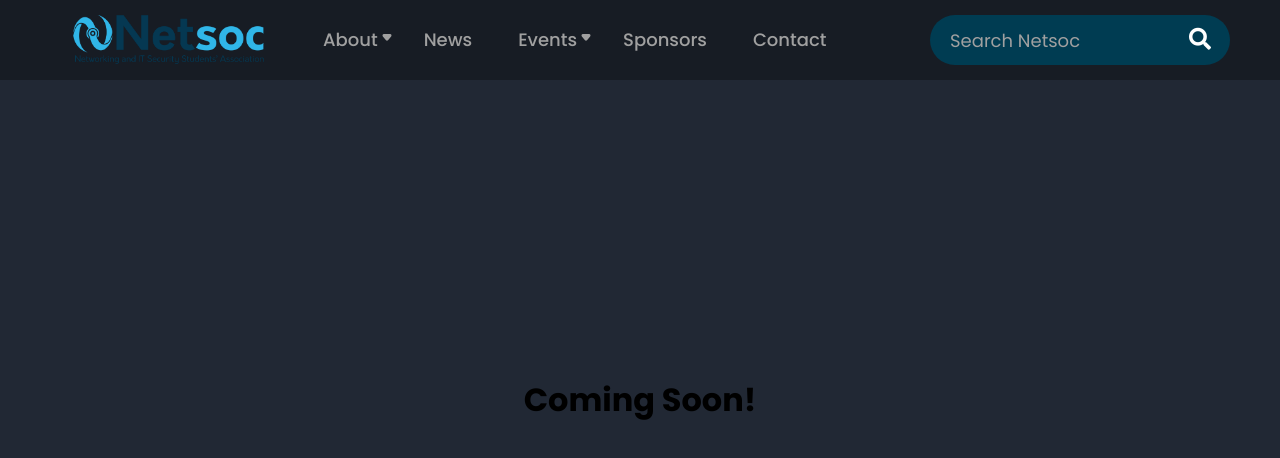
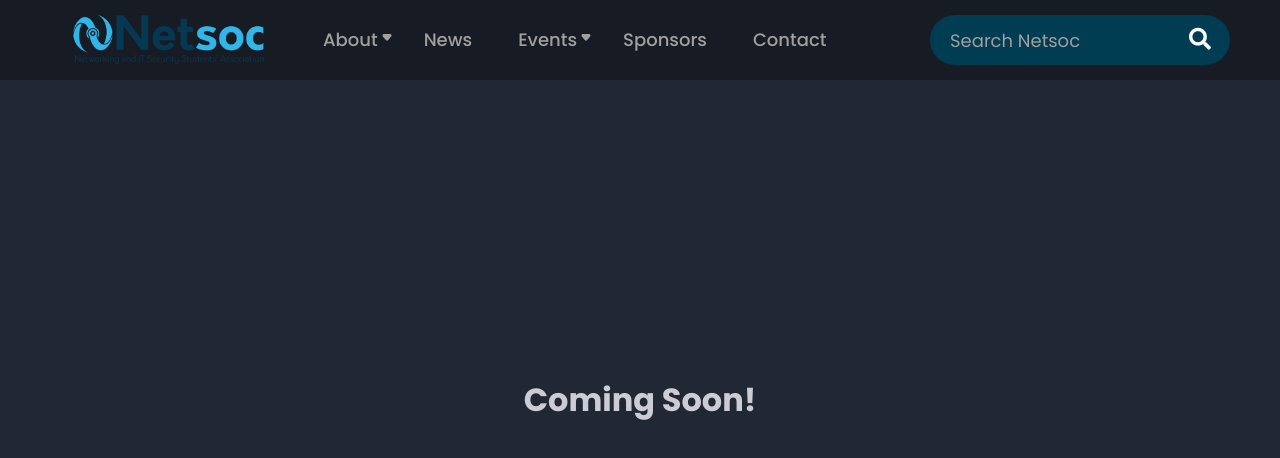
Before and after one commit to NetsocOT/netsoc.ca, a plain HTML site: page posts/index.html in a window 1280 px wide. Drawn offline with nearby package versions, Linux system fonts and the light colour scheme.

Commit message:
colour of coming soon and changed google meet link

```diff
--- a/css/events.css
+++ b/css/events.css
@@ -4,4 +4,5 @@ h1 {
   left: 50%;
   transform: translate(-50%, -50%);
   text-align: center;
+  color: #CBCCD6;
 }
--- a/css/posts.css
+++ b/css/posts.css
@@ -4,4 +4,5 @@ h1 {
   left: 50%;
   transform: translate(-50%, -50%);
   text-align: center;
+  color: #CBCCD6;
 }
--- a/css/profile.css
+++ b/css/profile.css
@@ -4,4 +4,5 @@ h1 {
   left: 50%;
   transform: translate(-50%, -50%);
   text-align: center;
+  color: #CBCCD6;
 }
--- a/css/sponsors.css
+++ b/css/sponsors.css
@@ -4,4 +4,5 @@ h1 {
   left: 50%;
   transform: translate(-50%, -50%);
   text-align: center;
+  color: #CBCCD6;
 }
```
Also changed, not shown: index.html (+1 -1 lines), posts/post10.html (+1 -1 lines).
